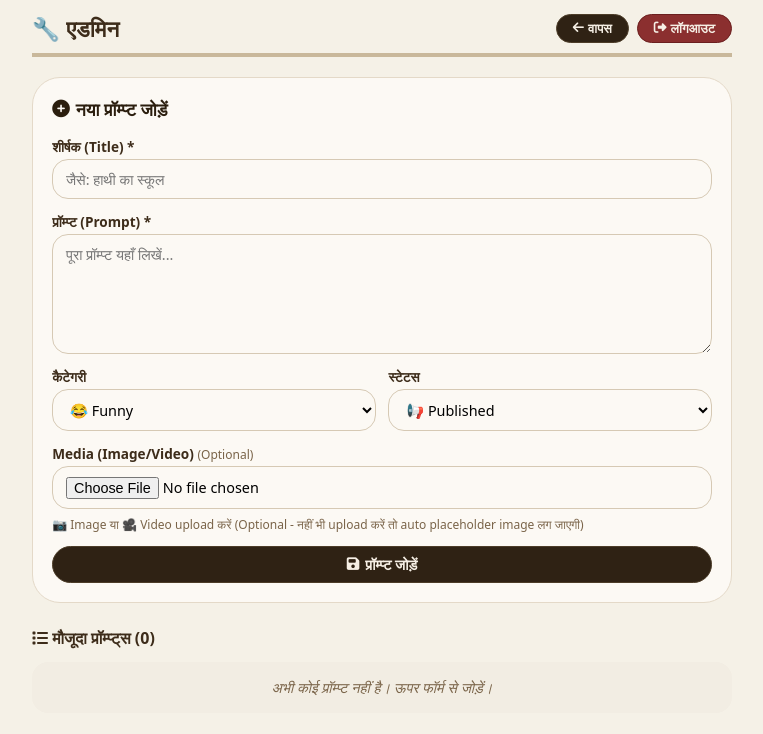
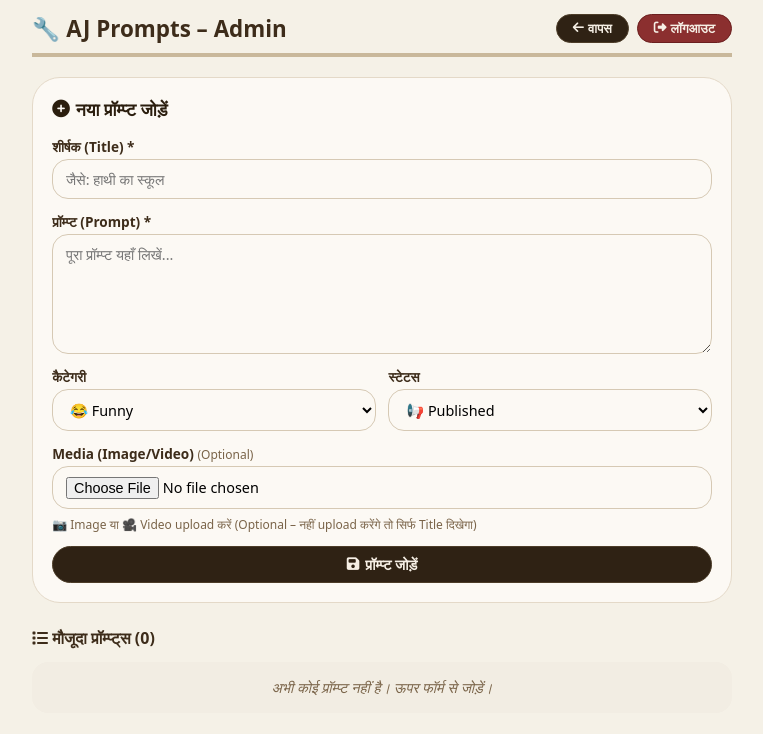
Before and after one commit to ajaysinghrajput9370/ajprompt, a Flask app: page /admin in a window 1280 px wide. Shown: the top 734 px of the page, without its empty margins (258-1021 px from the left). Run offline with Flask 3, Linux system fonts and the light colour scheme; the visitor is signed in with stand-in values (Sample User, id 1); data that the repository does not hold is empty.

Commit message:
Update admin.html

```diff
--- a/templates/admin.html
+++ b/templates/admin.html
@@ -1,5 +1,5 @@
 <!-- ========================================== -->
-<!-- templates/admin.html - Updated -->
+<!-- templates/admin.html - AJ Prompts branding -->
 <!-- ========================================== -->
 
 <!DOCTYPE html>
@@ -7,7 +7,7 @@
 <head>
     <meta charset="UTF-8">
     <meta name="viewport" content="width=device-width, initial-scale=1.0">
-    <title>🔧 एडमिन - AI प्रॉम्प्ट लाइब्रेरी</title>
+    <title>🔧 एडमिन - AJ Prompts</title>
     <link rel="stylesheet" href="https://cdnjs.cloudflare.com/ajax/libs/font-awesome/6.4.0/css/all.min.css">
     <style>
         * {
@@ -262,7 +262,6 @@
             color: #7a6449;
             margin-top: 0.2rem;
         }
-        /* Photo optional styling */
         .photo-optional-badge {
             display: inline-block;
             background: #e7decb;
@@ -278,7 +277,7 @@
 <div class="page">
     <header class="main-header">
         <h1>
-            <span>🔧</span> एडमिन
+            <span>🔧</span> AJ Prompts – Admin
         </h1>
         <div class="header-actions">
             <a href="/" class="back-btn"><i class="fas fa-arrow-left"></i> वापस</a>
@@ -324,7 +323,7 @@
                 </label>
                 <input type="file" id="media" name="media" accept="image/*,video/*">
                 <div class="file-hint">
-                    📷 Image या 🎥 Video upload करें (Optional - नहीं भी upload करें तो auto placeholder image लग जाएगी)
+                    📷 Image या 🎥 Video upload करें (Optional – नहीं upload करेंगे तो सिर्फ Title दिखेगा)
                 </div>
             </div>
             <button type="submit" class="btn-primary"><i class="fas fa-save"></i> प्रॉम्प्ट जोड़ें</button>
```
